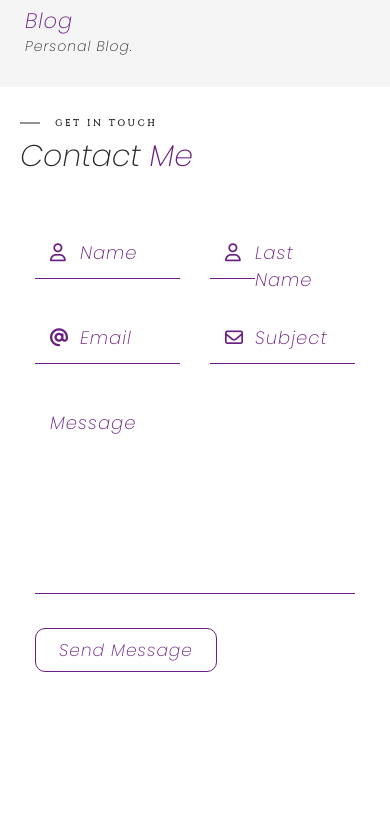
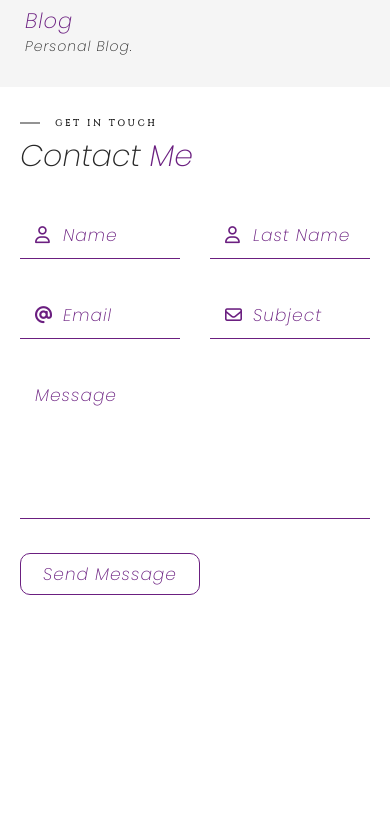
Before and after one commit to GevorgyanSam/Portfolio, a PHP site: page / in a window 390 px wide. Shown: the part 4350-5167 px from the top of the page. After the commit the page ends 4945 px from the top, so only its background shows below. Run offline with PHP 8.4, Linux system fonts and the light colour scheme; style sheets or scripts are compiled from the project's sources.

Commit message:
Fixing Responsive Bugs On Contact Section V(1.1)

```diff
--- a/index.html
+++ b/index.html
@@ -4,6 +4,10 @@
     <meta charset="UTF-8">
     <meta http-equiv="X-UA-Compatible" content="IE=edge">
     <meta name="viewport" content="width=device-width, initial-scale=1.0">
+    <meta name="author" content="Samvel Gevorgyan, gsamvel2005@gmail.com">
+    <meta name="description" content="Official Portfolio">
+    <meta name="subject" content="Portfolio">
+    <meta name="keywords" content="Portfolio, CV, Samvel, Gevorgyan, WEB, Front, Back, Front-End, Back-End, Developer">
     <link rel="icon" href="img/Sam.png">
     <link rel="stylesheet" href="css/icons.css">
     <link rel="stylesheet" href="css/style.css">
--- a/src/js/script.js
+++ b/src/js/script.js
@@ -37,7 +37,7 @@ $(document).ready(function() {
 
     $(window).mousemove((e) => {
 
-        if($(this).width() > 1000) {
+        if($(this).width() > 1100) {
 
             let cursor = $(".mouse");
             let x = e.pageX;
@@ -278,7 +278,7 @@ $(document).ready(function() {
 
     function worksContentHover() {
 
-        if($(window).width() > 1000) {
+        if($(window).width() > 1100) {
 
             const worksContent = {
                 content: $(".worksImageParent"),
@@ -390,6 +390,7 @@ $(document).ready(function() {
 
         form.submit.click(function(e) {
             e.preventDefault();
+            alert($("#contact").height());
         })
 
     }
--- a/src/scss/media.scss
+++ b/src/scss/media.scss
@@ -2321,7 +2321,7 @@
 @media only screen and (max-width: 1100px) {
 
     .contactParent {
-        min-height: 805px !important;
+        min-height: 700px !important;
 
         .contactContentParent {
             margin-top: 30px !important;
@@ -2337,50 +2337,6 @@
                 &:before {
                     display: none !important;
                 }
-
-                .formItem {
-                    margin: 20px !important;
-                    width: 100% !important;
-
-                    input {
-                        height: 60px !important;
-                        width: 100% !important;
-                        font-size: 20px !important;
-                        padding-left: 50px !important;
-                    }
-
-                    textarea {
-                        height: 220px !important;
-                        width: 100% !important;
-                        font-size: 20px !important;
-                    }
-
-                    label.valid {
-                        left: 10px !important;
-                        top: -12px !important;
-                        font-size: 17px !important;
-                    }
-
-                    label.notValid {
-                        left: 50px !important;
-                        top: 15px !important;
-                        font-size: 20px !important;
-                    }
-
-                    #messageLabel.notValid {
-                        left: 15px !important;
-                    }
-
-                    i {
-                        left: 15px !important;
-                        font-size: 20px !important;
-                    }
-
-                    #submit {
-                        padding: 9px 24px !important;
-                        font-size: 19px !important;
-                    }
-                }
             }
 
             .contactInfoParent {
@@ -2391,7 +2347,7 @@
 
 }
 
-@media only screen and  (max-width: 960px)  {
+@media only screen and  (max-width: 860px)  {
 
     .contactParent {
         min-height: 730px !important;
@@ -2401,15 +2357,18 @@
             .contactFormParent {
 
                 .formItem {
+                    width: 100% !important;
                     margin: 15px !important;
 
                     input {
                         height: 55px !important;
+                        width: 100% !important;
                         font-size: 18px !important;
                         padding-left: 45px !important;
                     }
 
                     textarea {
+                        width: 100% !important;
                         height: 200px !important;
                         font-size: 18px !important;
                     }
@@ -2445,3 +2404,76 @@
     }
 
 }
+
+@media only screen and  (max-width: 800px)  {
+
+    .contactParent {
+        min-height: 680px !important;
+
+        .contactContentParent {
+            margin-top: 20px !important;
+
+            .contactFormParent {
+
+                .contactForm {
+                    gap: 30px !important;
+                    margin-top: 30px !important;
+                }
+
+                .formItem {
+                    margin: 0 !important;
+
+                    input {
+                        height: 50px !important;
+                        font-size: 17px !important;
+                        padding-left: 43px !important;
+                    }
+
+                    textarea {
+                        height: 200px !important;
+                        font-size: 17px !important;
+                    }
+
+                    label.valid {
+                        left: 10px !important;
+                        top: -12px !important;
+                        font-size: 16px !important;
+                    }
+
+                    label.notValid {
+                        left: 43px !important;
+                        top: 13px !important;
+                        font-size: 17px !important;
+                    }
+
+                    #messageLabel.notValid {
+                        left: 15px !important;
+                    }
+
+                    i {
+                        left: 15px !important;
+                        font-size: 17px !important;
+                    }
+
+                    #submit {
+                        padding: 7px 22px !important;
+                        font-size: 17px !important;
+                    }
+                }
+            }
+        }
+    }
+
+}
+
+@media only screen and (max-width: 700px) {
+
+    .contactParent {
+        min-height: 580px !important;
+
+        .contactContentParent .contactFormParent .formItem textarea {
+            height: 150px !important;
+        }
+    }
+
+}
```
Also changed, not shown: js/script.js (+1 -1 lines), css/media.css.
